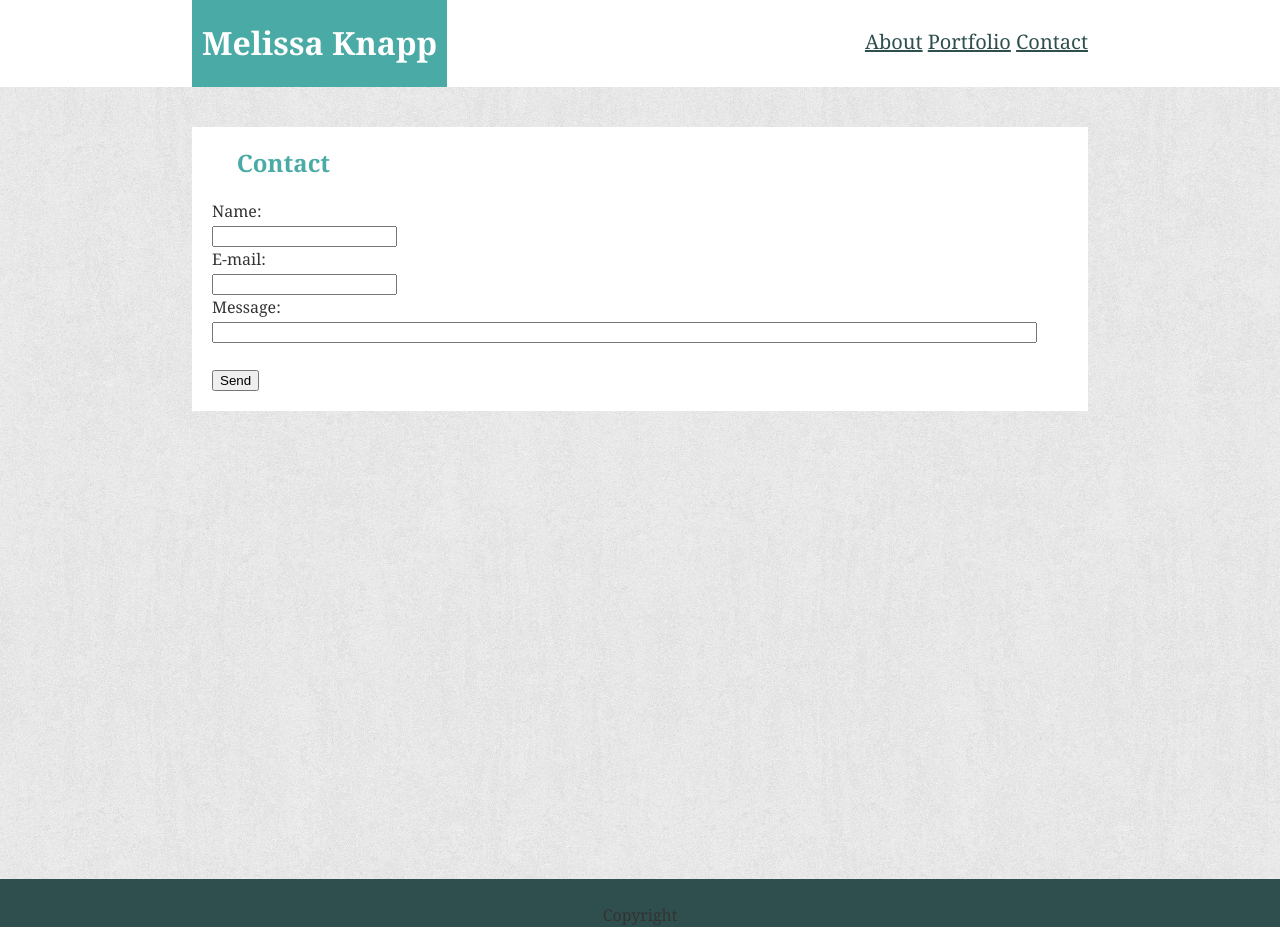
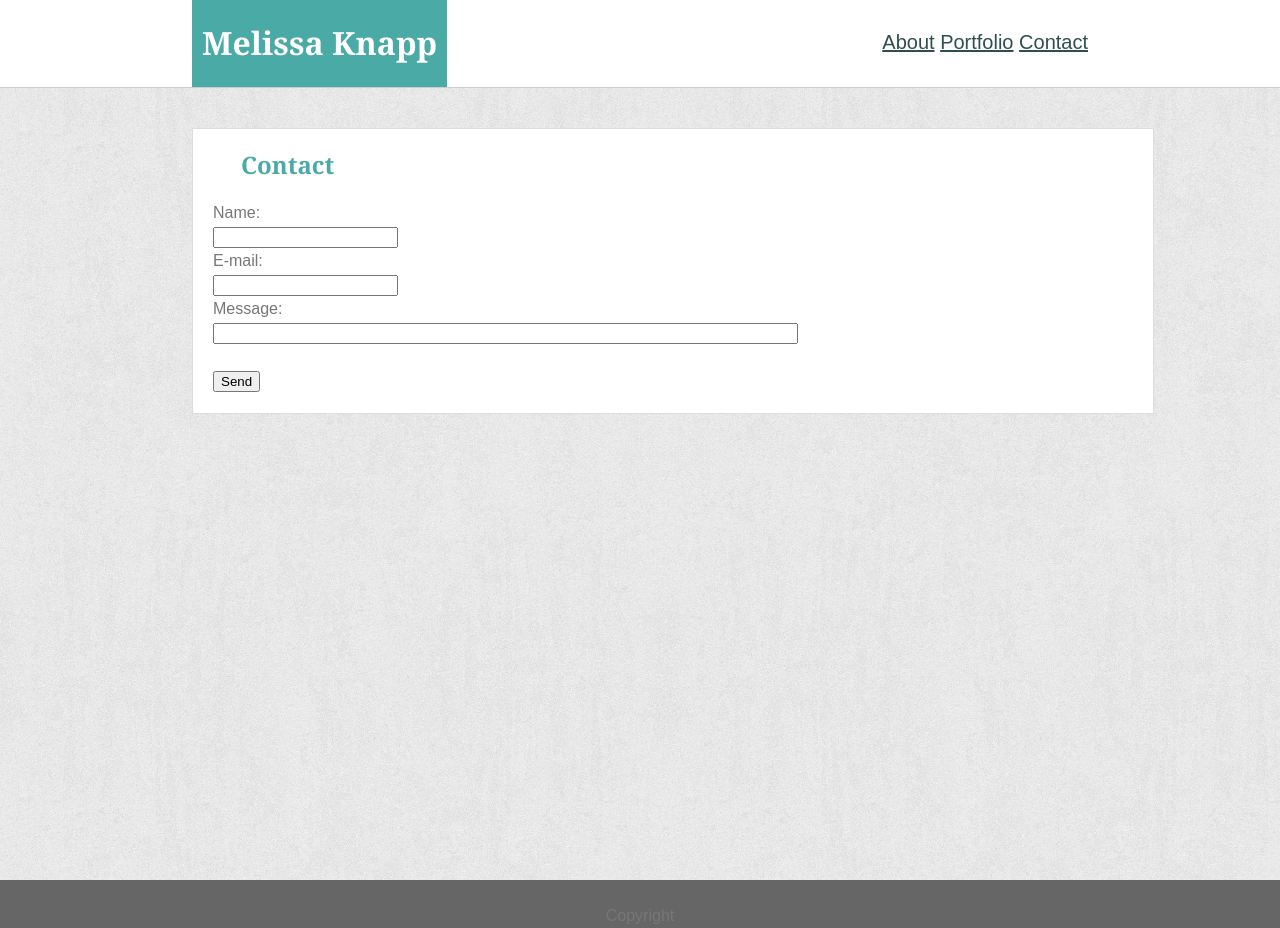
Before and after one commit to MelEKn/Basic-Portfolio, a plain HTML site: page contact.html in a window 1280 px wide. Drawn offline with Linux system fonts and the light colour scheme.

Commit message:
made sure fonts, colors, and dimensions adhere to specifications

```diff
--- a/assets/css/style.css
+++ b/assets/css/style.css
@@ -4,8 +4,9 @@ body{
     margin: 0;
     padding: 0;
     /* background-color: #efeee7; */
-    font-family: Georgia,"Times New Roman",Times,serif;
-    color: #333333;
+    /* font-family: Georgia,"Times New Roman",Times,serif; */
+    font-family: Arial,"Helvetica Neue",Helvetica,sans-serif;
+    color: #777777;
     line-height: 150%;
     /* background-color: gray;  */
     background-image: url(../images/soft_wallpaper.png)
@@ -17,21 +18,28 @@ header{
     /* padding: 40px; */
     /* margin-bottom: 40px; */
     /* width: 100%; */
-    background-color: white;
+    /* font-family: Georgia,Times,"Times New Roman",serif; */
+    background-color: #ffffff;
+    border-bottom: 1px solid #cccccc;
     /* clear: both; */
     overflow: auto;
+}
+
+h1,h3{
+    font-family: Georgia,Times,"Times New Roman",serif;
 }
 
 .page-container{
     position: relative;
     min-height: 100vh;
+
   }
 
 
 footer{
     position: absolute;
     width: 100%;
-    background-color: darkslategray;
+    background-color: #666666;
     margin: 0;
     bottom: 0;
     text-align: center;
@@ -83,11 +91,6 @@ h2{
 }
 
 
-#contact-info{
-    float: left;
-    width: 30%;
-}
-
 #bio-image{
     float: left;
     margin-right: 10px;
@@ -106,7 +109,7 @@ h2{
     text-align: center;
     color: white;
      float: left;
-     margin-right: 5%;
+     margin-right: 8%;
 }
 
 /* #image1{
@@ -138,22 +141,16 @@ a{
 
     clear: both;
     min-height: 100%;
+    width: 960px;
     margin: 40px;
 
     margin-left: 15%;
     margin-right: 15%;
-    background-color: white;
-     overflow: auto;
+    background-color: #ffffff;
+    overflow: auto;
+    border: 1px solid #dddddd;
+
 
     /* background-color: gray; */
 
 }
-
-
-
-/* .top{
-    width: 100%;
-    height:
-    background-color: green;
-
-} */
--- a/contact.html
+++ b/contact.html
@@ -33,7 +33,7 @@
                         E-mail:<br>
                         <input type="text" name="mail"><br>
                        Message:<br>
-                        <input type="text" name="comment" size="100"><br><br>
+                        <input type="text" name="comment" size="70"><br><br>
                         <input type="submit" value="Send">
                         </form>
 
```
